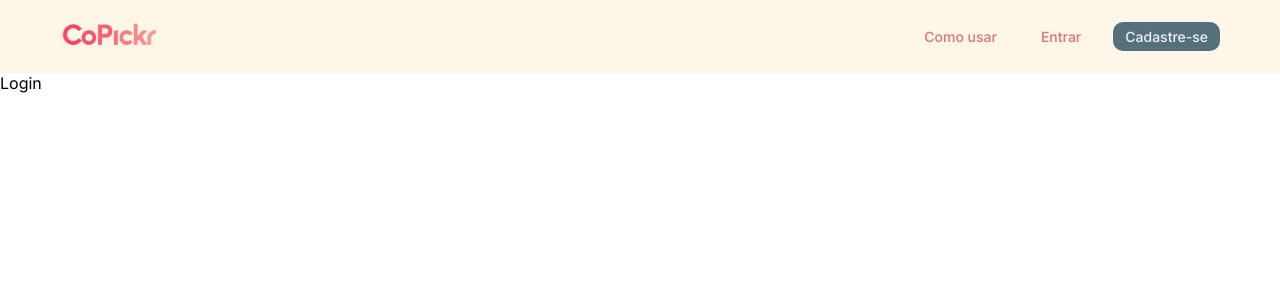
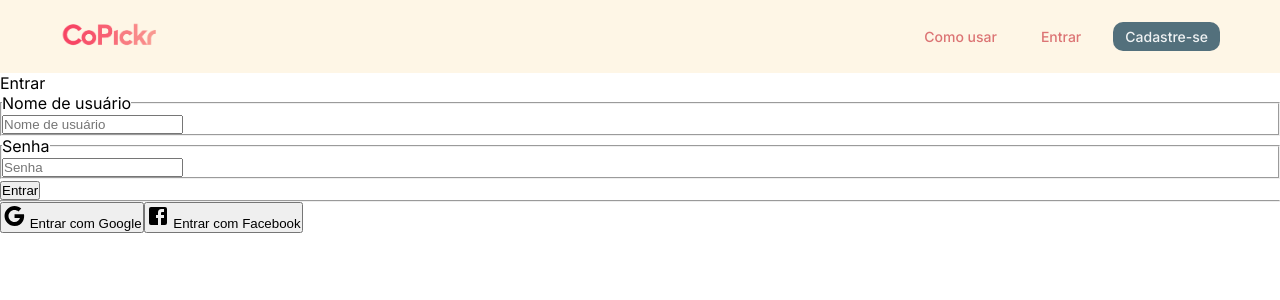
Before and after one commit to Thiagofrf/copickr-v2, a React (Vite) app: page /login in a window 1280 px wide. Shown: the top 300 px of the page. Built offline with nearby package versions, Linux system fonts and the light colour scheme.

Commit message:
feature: login form structure

```diff
--- a/src/pages/Login/Login.tsx
+++ b/src/pages/Login/Login.tsx
@@ -1,9 +1,56 @@
 // import './Login.scss'
+import FacebookIcon from '@mui/icons-material/Facebook';
+import GoogleIcon from '@mui/icons-material/Google';
 
 const Login = () => {
     return (
-        <div>
-            Login
+        <div className="login">
+            <div className="login__container">
+                <form className="login__form">
+                    <p className='login__form--title'>Entrar</p>
+                    <fieldset>
+                        <legend>
+                            Nome de usuário
+                        </legend>
+                        <label htmlFor="login_username">
+                            <input
+                                type="text"
+                                name="login_username"
+                                id="login_username"
+                                placeholder='Nome de usuário'
+                            />
+                        </label>
+                    </fieldset>
+                    <fieldset>
+                        <legend>
+                            Senha
+                        </legend>
+                        <label htmlFor="login_password">
+                            <input
+                                type="password"
+                                name="login_password"
+                                id="login_password"
+                                placeholder='Senha'
+                            />
+                        </label>
+                    </fieldset>
+                    <button
+                        type="submit"
+                        className='login__submit'
+                    >
+                        Entrar
+                    </button>
+                </form>
+                <hr />
+                <div className='login__social-media'>
+                    <button className='login__social-media--google'>
+                        <GoogleIcon /> Entrar com Google
+                    </button>
+                    <button className='login__social-media--facebook'>
+                        <FacebookIcon /> Entrar com Facebook
+                    </button>
+                </div>
+            </div>
         </div>
     )
 }
```
